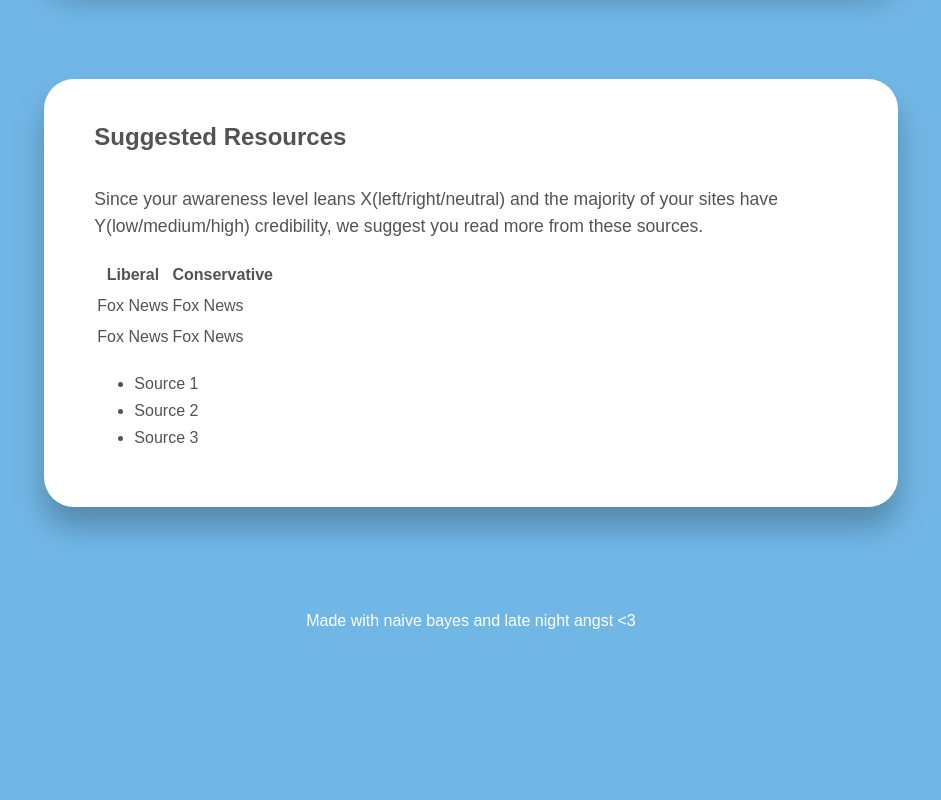
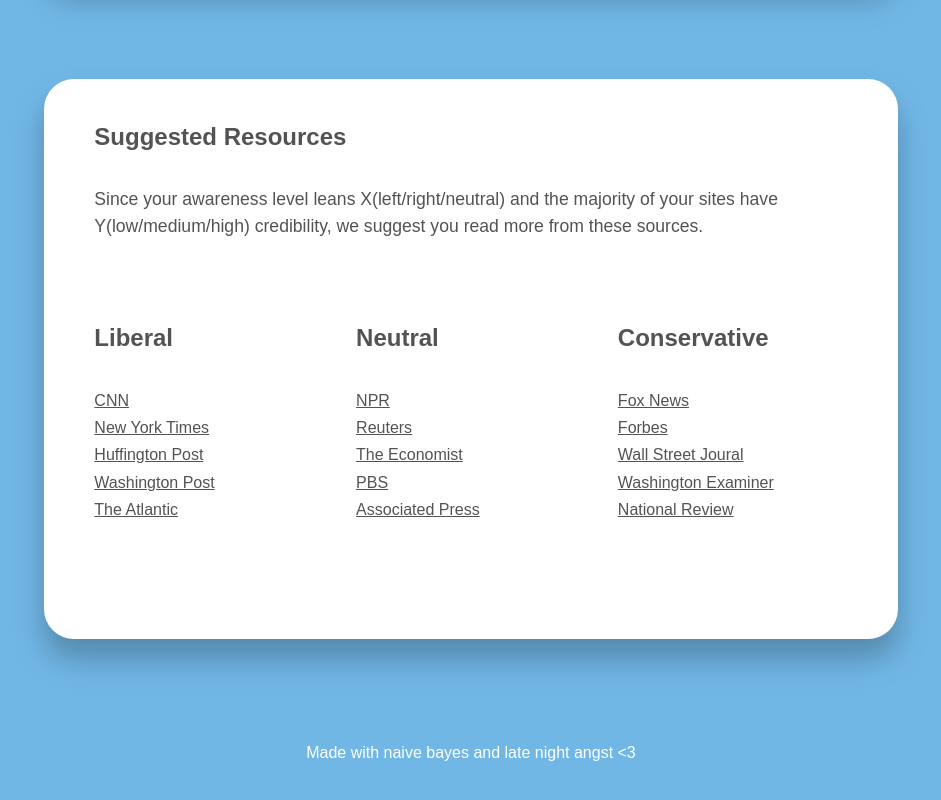
Before and after one commit to kmandyam/NWHacks2017, a browser extension: page results.html in a window 1280 px wide. Shown: the part 1518-2318 px from the top of the page, without its empty margins (169-1110 px from the left). Before the commit the page ends 2212 px from the top, so only its background shows below. Drawn offline with nearby package versions, Linux system fonts and the light colour scheme.

Commit message:
Adding stuff

```diff
--- a/css/style.css
+++ b/css/style.css
@@ -47,6 +47,15 @@
 a {
 	text-decoration: none;
 	color: inherit;
+}
+
+ul, li {
+	list-style: none;
+	padding-left: 0;
+}
+
+li {
+	text-decoration: underline;
 }
 
 .navbar {
--- a/results.html
+++ b/results.html
@@ -100,44 +100,68 @@
 				<p>
 					Since your awareness level leans <span id="lean">X(left/right/neutral)</span> and the majority of your sites have <span id="credibility">Y(low/medium/high)</span> credibility, we suggest you read more from these sources.
 				</p>
-				<table>
-					<tr>
-						<th>
-							Liberal
-						</th>
-						<th>
-							Conservative
-						</th>
-					</tr>
-					<tr>
-						<td>
-							<a href="">Fox News</a>
-						</td>
-						<td>
-							<a href="">Fox News</a>
-						</td>
-					</tr>
-					<tr>
-						<td>
-							<a href="">Fox News</a>
-						</td>
-						<td>
-							<a href="">Fox News</a>
-						</td>
-					</tr>
-
-				</table>
+				<div class="row">
+					<div class="col-xs-12 col-md-4">
+						<h2>Liberal</h2>
 						<ul>
 							<li>
-						<a href-"">Source 1</a>
+								<a href="http://cnn.com/" target="_blank">CNN</a>
 							</li>
 							<li>
-						<a href-"">Source 2</a>
+								<a href="https://nytimes.com" target="_blank">New York Times</a>
 							</li>
 							<li>
-						<a href-"">Source 3</a>
+								<a href="http://huffingtonpost.com" target="_blank">Huffington Post</a>
+							</li>
+							<li>
+								<a href="https://washingtonpost.com" target="_blank">Washington Post</a>
+							</li>
+							<li>
+								<a href="https://theatlantic.com" target="_blank">The Atlantic</a>
 							</li>
 						</ul>
+					</div>
+					<div class="col-xs-12 col-md-4">
+						<h2>Neutral</h2>
+						<ul>
+							<li>
+								<a href="http://www.npr.org" target="_blank">NPR</a>
+							</li>
+							<li>
+								<a href="http://www.reuters.com" target="_blank">Reuters</a>
+							</li>
+							<li>
+								<a href="http://www.economist.com" target="_blank">The Economist</a>
+							</li>
+							<li>
+								<a href="http://www.pbs.org" target="_blank">PBS</a>
+							</li>
+							<li>
+								<a href="https://www.ap.org/en-us/" target="_blank">Associated Press</a>
+							</li>
+						</ul>
+					</div>
+					<div class="col-xs-12 col-md-4">
+						<h2>Conservative</h2>
+						<ul>
+							<li>
+								<a href="http://www.foxnews.com" target="_blank">Fox News</a>
+							</li>
+							<li>
+								<a href="https://www.forbes.com" target="_blank">Forbes</a>
+							</li>
+							<li>
+								<a href="https://www.wsj.com" target="_blank">Wall Street Joural</a>
+							</li>
+							<li>
+								<a href="http://www.washingtonexaminer.com" target="_blank">Washington Examiner</a>
+							</li>
+							<li>
+								<a href="http://www.nationalreview.com" target="_blank">National Review</a>
+							</li>
+						</ul>
+					</div>
+				</div>
 			</div>
 			<div class="col-xs-1 col-md-2"></div>
 		</div>
```
Lines whose indentation alone changed are shown as unchanged.
